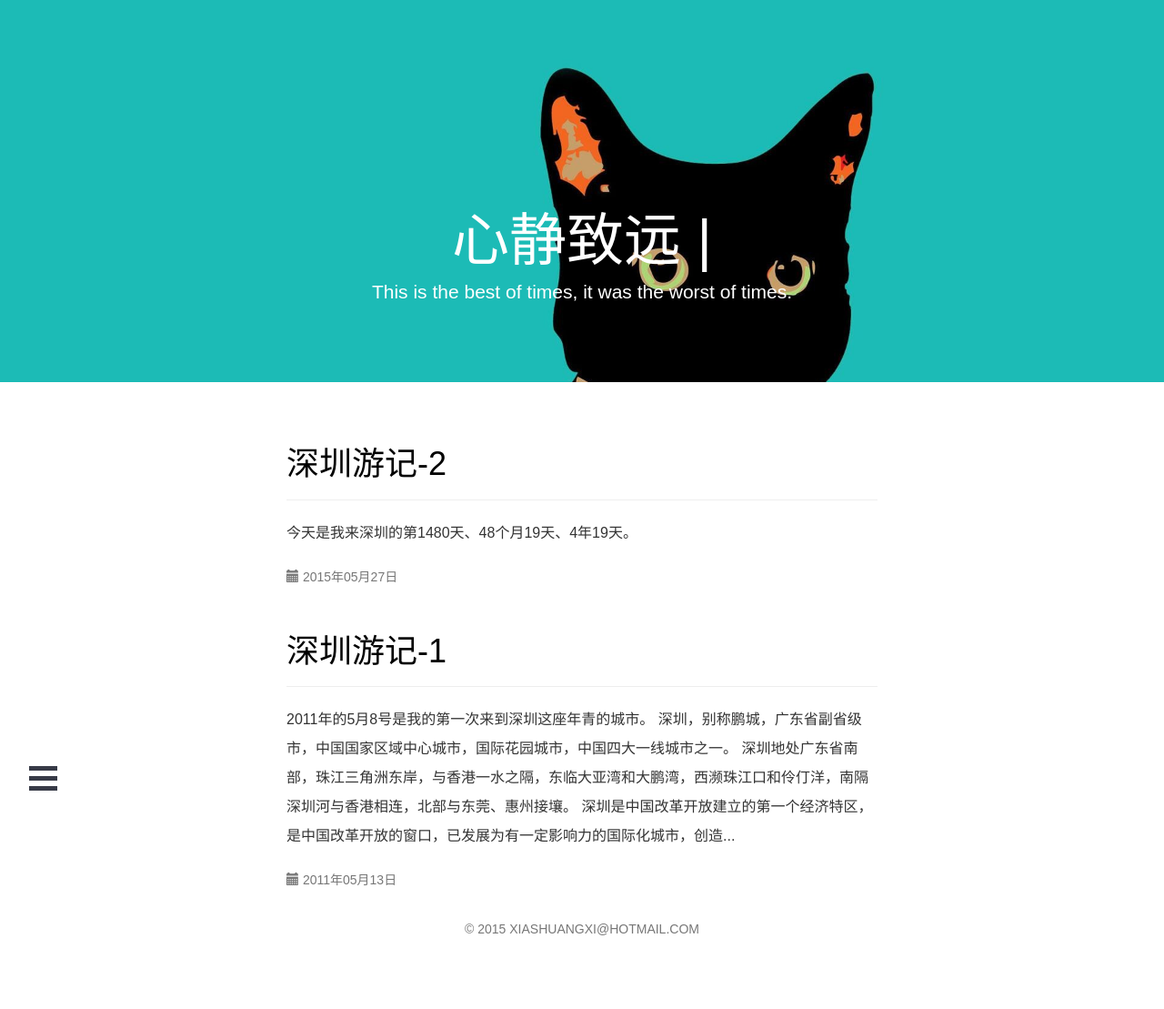
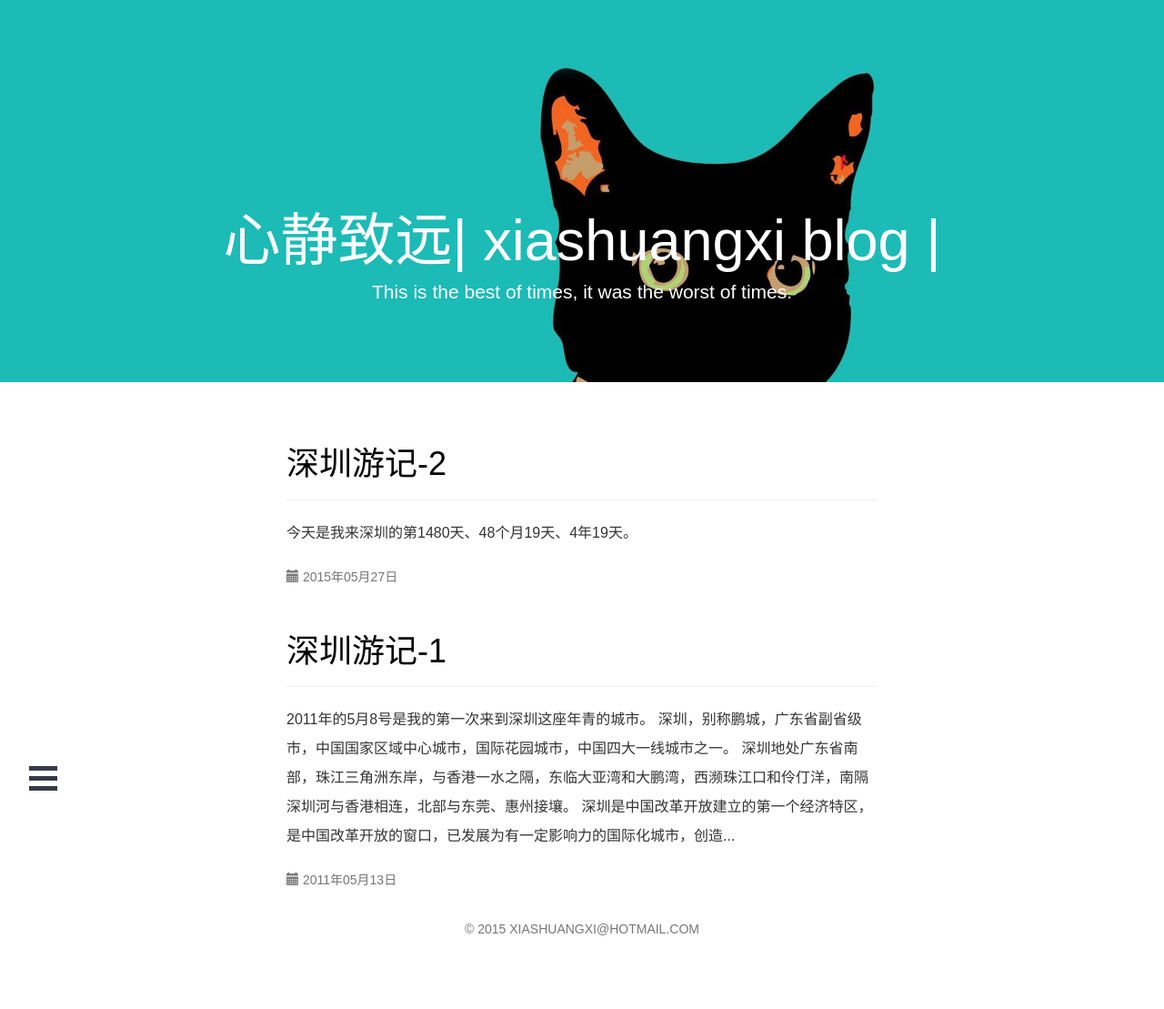
Before and after one commit to jinchangle/xiashuangxi.github.io, a Jekyll site: the page built from index.html, in a window 1280 px wide. Shown: the whole page at 91% size. Built offline with Jekyll 4.4.1, drawn with Linux system fonts in a browser that asks for light colours; nearby versions of some CDN libraries; the list of posts is cut into pages by our own code; comment, search, counter and statistics services are not loaded.

Commit message:
Update banner.html

```diff
--- a/_includes/banner.html
+++ b/_includes/banner.html
@@ -1,7 +1,7 @@
 {% include nav_menu.html %}
 <div class="{% if page.bsize %}{% if page.bsize = 'min' %}jumbotron-min{% endif %}{% if page.bsize = 'full' %}jumbotron-full{% endif %}{% else %}jumbotron{% endif %} masthead banner_bg_image">
     <div class="container">
-        <h1>{{ site.data.center.title }} | {{page.bsize}}</h1>
+        <h1>{{ site.data.center.title }}| {{ page.title }} | {{page.bsize}}</h1>
         <p>{{ site.data.center.title_sentence }}</p>
     </div>
 </div>
```
